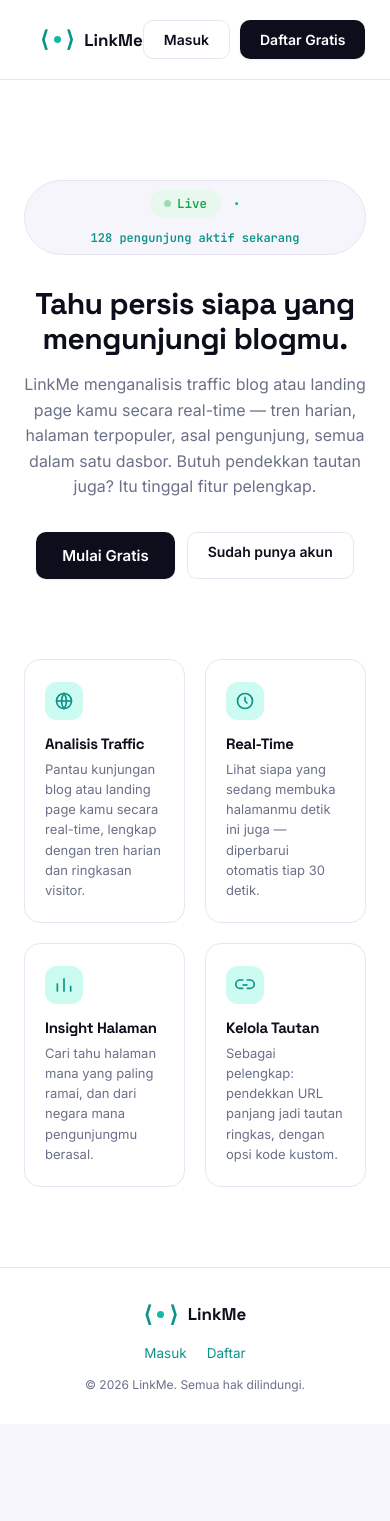
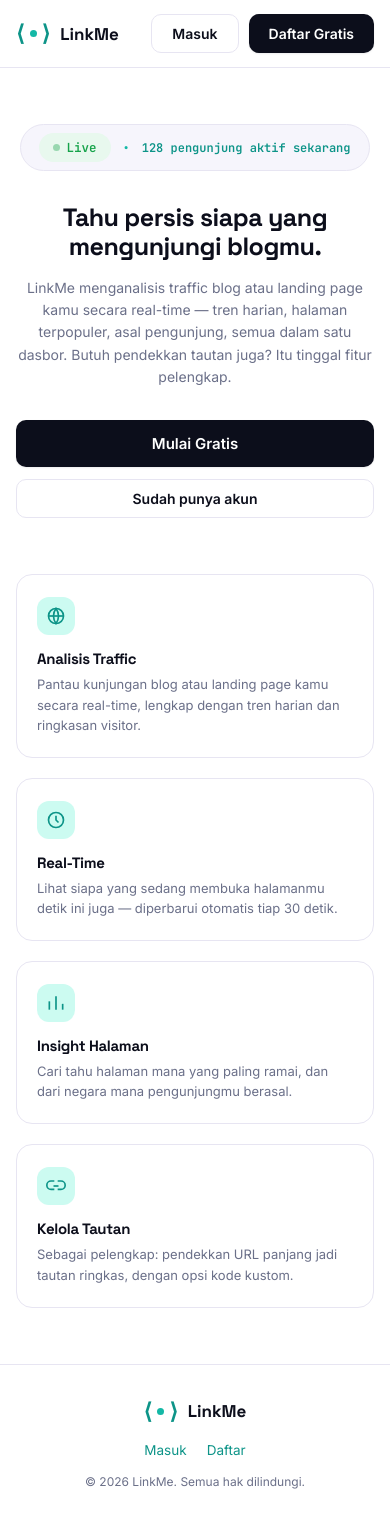
Before and after one commit to apikmencle/LinkMe, a Next.js app: page / in a window 390 px wide. Before the commit the page ends 1424 px from the top, so only its background shows below. Built offline with nearby package versions, Linux system fonts and the light colour scheme; no server answers.

Commit message:
Update globals.css

```diff
--- a/styles/globals.css
+++ b/styles/globals.css
@@ -1330,3 +1330,41 @@ button{ font-family:inherit; }
   .link-actions{ width:100%; }
   .link-actions .icon-btn{ flex:1; }
 }
+
+/* ---------- Tablet (481px - 1024px): transisi 2 kolom sebelum stack penuh ---------- */
+@media (min-width:481px) and (max-width:1024px){
+  .stat-grid,
+  .summary-grid,
+  .landing-features-grid{ grid-template-columns:repeat(2, 1fr); }
+}
+
+/* ---------- Layar kecil (<=480px): HP sempit, lipat, dsb ---------- */
+@media (max-width:480px){
+  .stat-grid,
+  .summary-grid,
+  .landing-features-grid{ grid-template-columns:1fr; }
+
+  .dashboard-content{ padding:16px; }
+  .card{ padding:16px; }
+  .page-header h1{ font-size:22px; }
+  .page-header p{ font-size:13.5px; }
+
+  .landing-nav{ padding:14px 16px; flex-wrap:wrap; row-gap:10px; }
+  .landing-hero{ padding:56px 16px 40px; }
+  .landing-hero h1{ font-size:25px; }
+  .landing-hero p{ font-size:14px; }
+  .landing-cta{ flex-direction:column; align-items:stretch; }
+  .landing-cta a{ text-align:center; }
+  .landing-features{ padding:16px 16px 56px; }
+
+  .auth-card{ padding:28px 20px; }
+  .auth-card h1{ font-size:21px; }
+
+  .notif-panel{ width:calc(100vw - 32px); }
+  .site-switcher-menu{ max-width:calc(100vw - 32px); }
+  .user-menu{ max-width:calc(100vw - 32px); }
+
+  .create-form{ gap:12px; }
+  .traffic-log-meta{ gap:6px; }
+  .meta-chip{ font-size:11.5px; padding:4px 9px; }
+}
```
